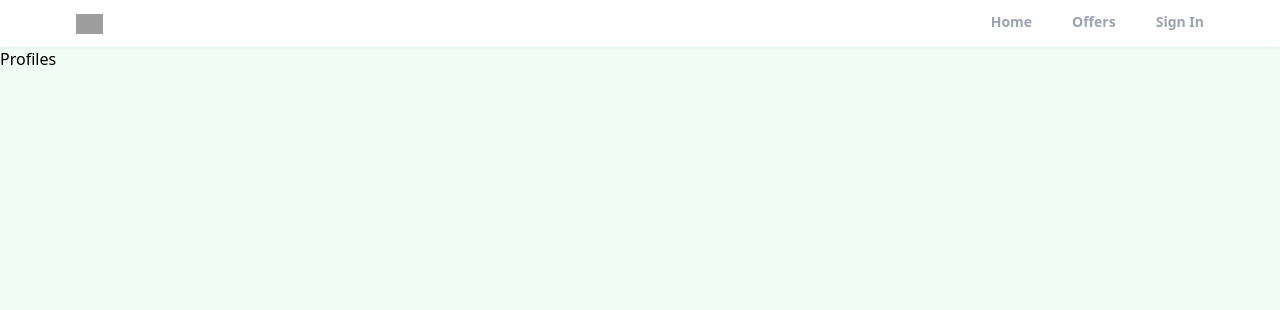
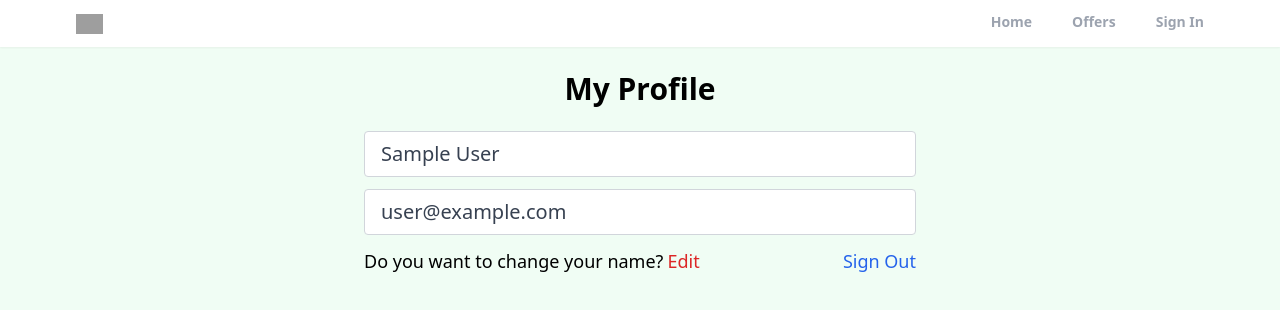
Before and after one commit to antsanchez198/realtor-clone-react, a React (Vite) app: page /profile in a window 1280 px wide. Shown: the top 310 px of the page. Built offline with nearby package versions, Linux system fonts and the light colour scheme; no server answers; sample sign-in values are in the browser's storage; grey boxes are pictures that could not be loaded.

Commit message:
create private route and custom hook for protecting profile page and add logout functionality

```diff
--- a/src/App.jsx
+++ b/src/App.jsx
@@ -7,6 +7,7 @@ import Profile from './pages/Profile'
 import Offers from './pages/Offers'
 import Signin from './pages/Signin'
 import Signup from './pages/Signup'
+import PrivateRoute from './components/PrivateRoute'
 import ForgotPassword from './pages/ForgotPassword'
 import Header from './components/Header'
 import { ToastContainer } from 'react-toastify'
@@ -20,7 +21,9 @@ function App() {
         <Header />
         <Routes>
           <Route path="/" element={<Home />}></Route>
-          <Route path="/profile" element={<Profile />}></Route>
+          <Route path='/profile' element = {<PrivateRoute/>}>
+            <Route path="/profile" element={<Profile />}></Route>
+          </Route>
           <Route path="/offers" element={<Offers />}></Route>
           <Route path="/sign-in" element={<Signin />}></Route>
           <Route path="/sign-up" element={<Signup />}></Route>
--- /dev/null
+++ b/src/components/PrivateRoute.jsx
@@ -0,0 +1,14 @@
+import {Outlet, Navigate} from 'react-router-dom'
+import {usedAuthStatus} from '../hooks/usedAuthStatus'
+
+const PrivateRoute = () => {
+  const {loggedIn, checkingStatus} = usedAuthStatus();
+
+  if(checkingStatus) {
+    return <h3>Loading...</h3>
+  }
+
+  return loggedIn ? <Outlet/> : <Navigate to="/sign-in" />
+}
+
+export default PrivateRoute
--- /dev/null
+++ b/src/hooks/usedAuthStatus.jsx
@@ -0,0 +1,19 @@
+import { getAuth, onAuthStateChanged } from "firebase/auth";
+import { useEffect, useState } from "react"
+
+export function usedAuthStatus () {
+    const [loggedIn, setLoggedIn] = useState(false);
+    const [checkingStatus, setCheckingStatus] = useState(true);
+
+    useEffect(() =>{
+        const auth = getAuth();
+        onAuthStateChanged(auth, (user) => {
+            if(user) {
+                setLoggedIn(true)
+            }
+            setCheckingStatus(false)
+        })
+    }, [])
+
+    return {loggedIn, checkingStatus};
+}
--- a/src/pages/Profile.jsx
+++ b/src/pages/Profile.jsx
@@ -1,8 +1,41 @@
-import React from 'react'
+import React, { useState } from 'react'
+import {getAuth} from "firebase/auth"
+import { useNavigate } from 'react-router';
 
 const Profile = () => {
+
+  const auth = getAuth();
+  const navigate = useNavigate();
+
+  const [formData, setFormData] = useState({
+    name: auth.currentUser.displayName,
+    email: auth.currentUser.email,
+  })
+
+  const {name, email} = formData;
+
+  const onLogout = () => {
+    auth.signOut();
+    navigate("/")
+  }
+
   return (
-    <div>Profiles</div>
+    <>
+      <section className='max-w-6xl mx-auto flex justify-center items-center flex-col'>
+        <h1 className='text-3xl text-center mt-6 font-bold'>My Profile</h1>
+        <div className='w-full md:w-[50%] mt-6 px-3'>
+          <form className='flex flex-col gap-3'>
+            <input type='text' id='name' value={name} disabled className='w-full px-4 py-2 text-xl text-gray-700 bg-white border border-gray-300 rounded transition ease-in-out'/>
+            <input type='email' id='email' value={email} disabled className='w-full px-4 py-2 text-xl text-gray-700 bg-white border border-gray-300 rounded transition ease-in-out'/>
+
+            <div className="flex justify-between whitespace-nowrap text-sm sm:text-lg">
+              <p className='flex items-center '>Do you want to change your name?<span className='text-red-600 hover:text-red-700 transition ease-in-out duration-200 ml-1 cursor-pointer'>Edit</span></p>
+              <p onClick = {onLogout} className='text-blue-600'>Sign Out</p>
+            </div>
+          </form>
+        </div>
+      </section>
+    </>
   )
 }
 
```
